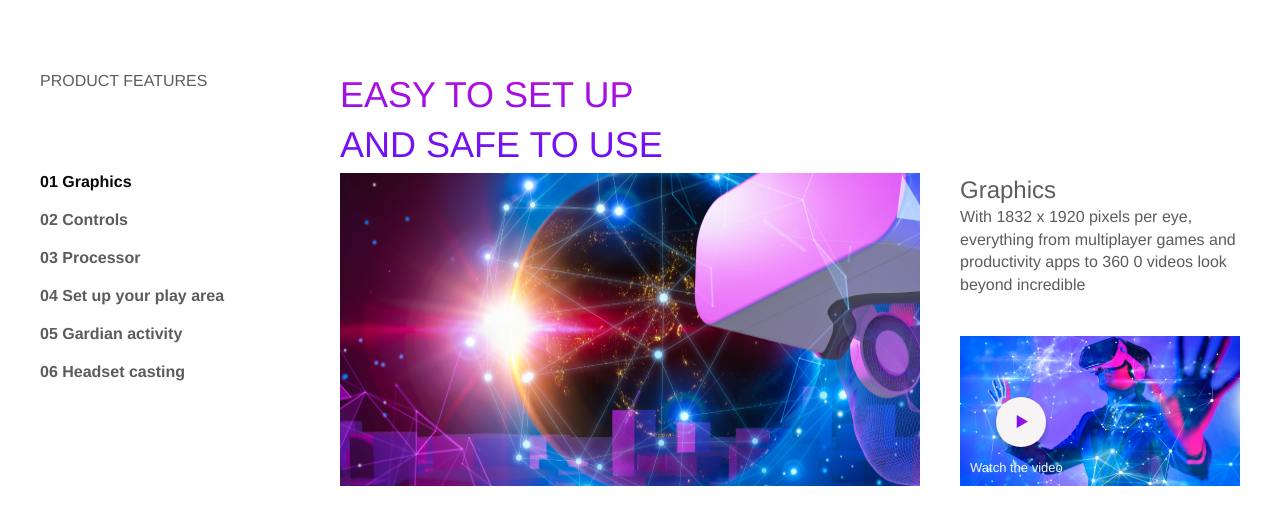
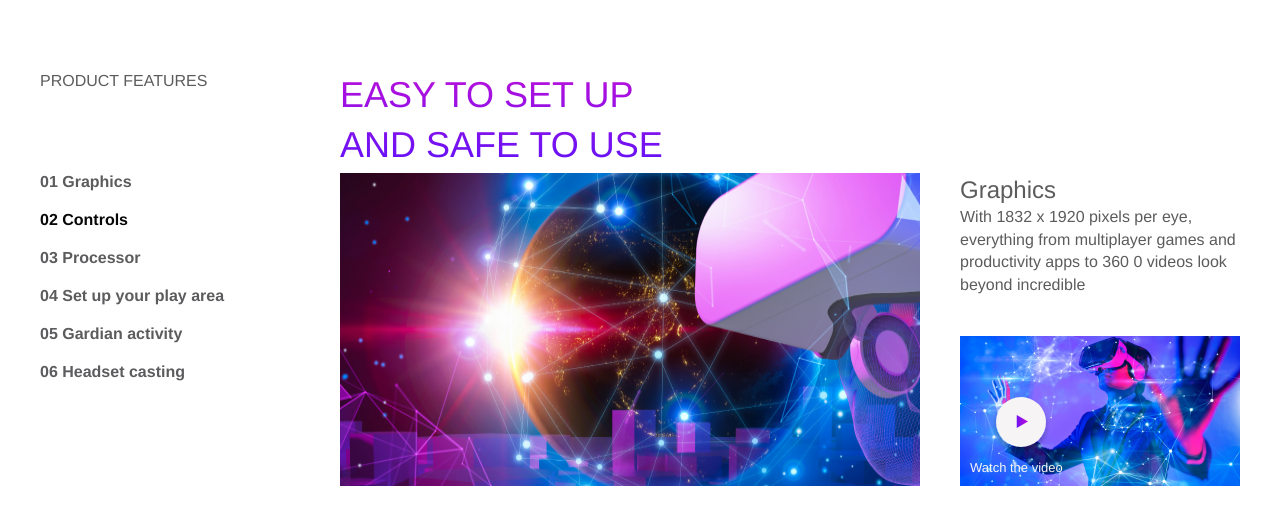
Before and after one commit to gizzSaw/Oculus-Grid-HTLM, a plain HTML site: page index.html in a window 1280 px wide. Both pictures are taken after a click on the button "02 Controls". Shown: the part 830-1353 px from the top of the page. Drawn offline with Linux system fonts and the light colour scheme.

Commit message:
switchTabsContentHandler

```diff
--- a/css/style.css
+++ b/css/style.css
@@ -212,6 +212,7 @@ body{
   gap: 40px;
   opacity: 0;
   position: absolute;
+  transition: opacity .3s ease;
 }
 
 .tabs__content-item--active {
--- a/js/main.js
+++ b/js/main.js
@@ -1 +1,26 @@
-"use strict"
+'use strict'
+
+const tabItem = document.querySelectorAll('.tabs__btn-item') //все кнопки
+const tabContent = document.querySelectorAll('.tabs__content-item') //все контенты
+//добавляем обработчик для переключения на каждую кнопку
+tabItem.forEach(function(element) {
+    element.addEventListener('click', switchTabsContent)
+})
+
+function switchTabsContent(e){ //функция open()
+    //функция переключения табов
+    const tabTarget = e.currentTarget
+    const button = tabTarget.dataset.button
+    //удаляем активный класс у кнопок и контента
+    tabItem.forEach((item) => {
+        item.classList.remove('tabs__btn-item--active')
+    })
+    tabContent.forEach((item) => {
+        item.classList.remove('tabs__content-item--active')
+    })
+    //делаем нажатую кнопку активной
+    tabTarget.classList.add('tabs__btn-item--active')
+    //по дата атрибуту показываем контент-таб
+    const targetContentItem = document.querySelector(`#${button}`)
+    targetContentItem.classList.add('tabs__content-item--active')
+}
```
